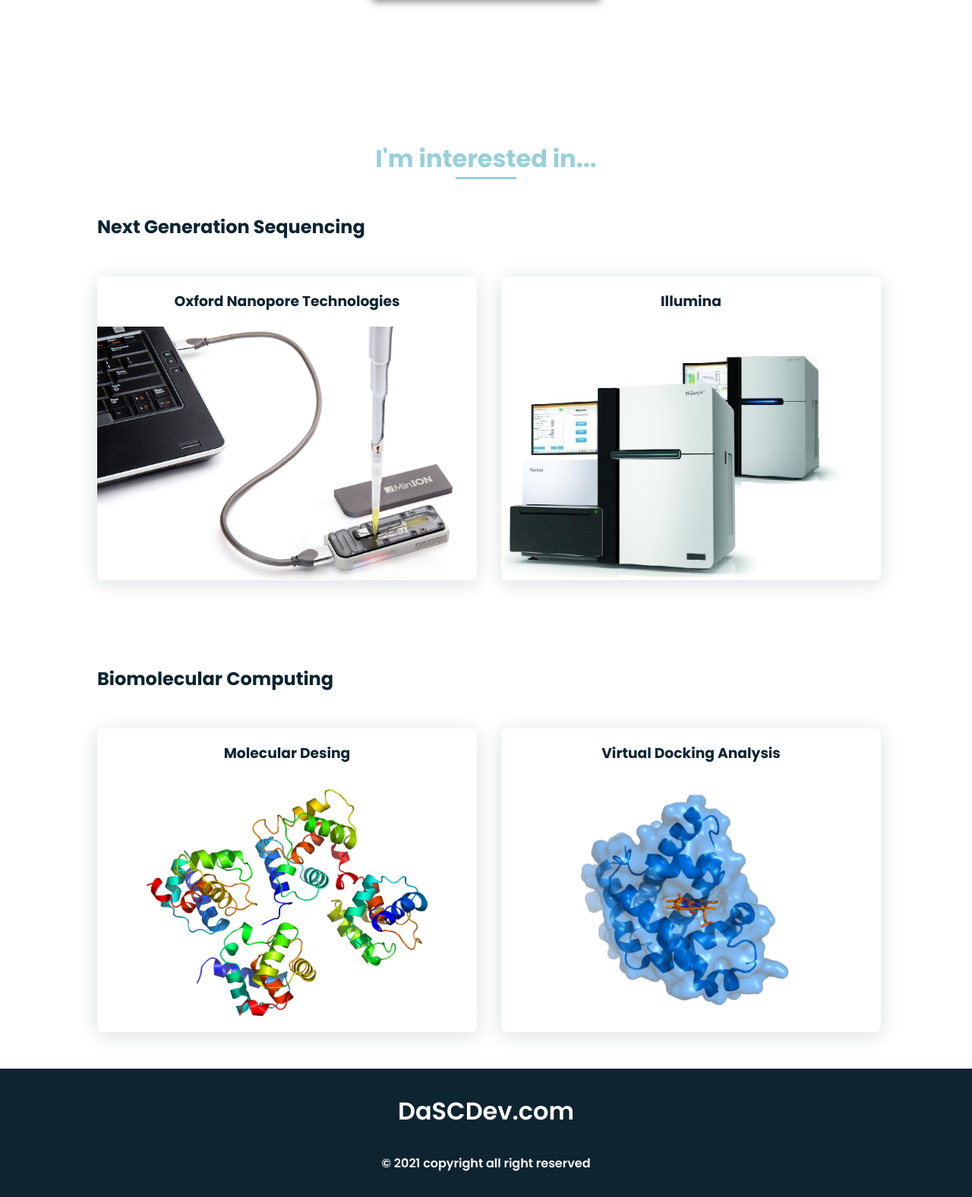
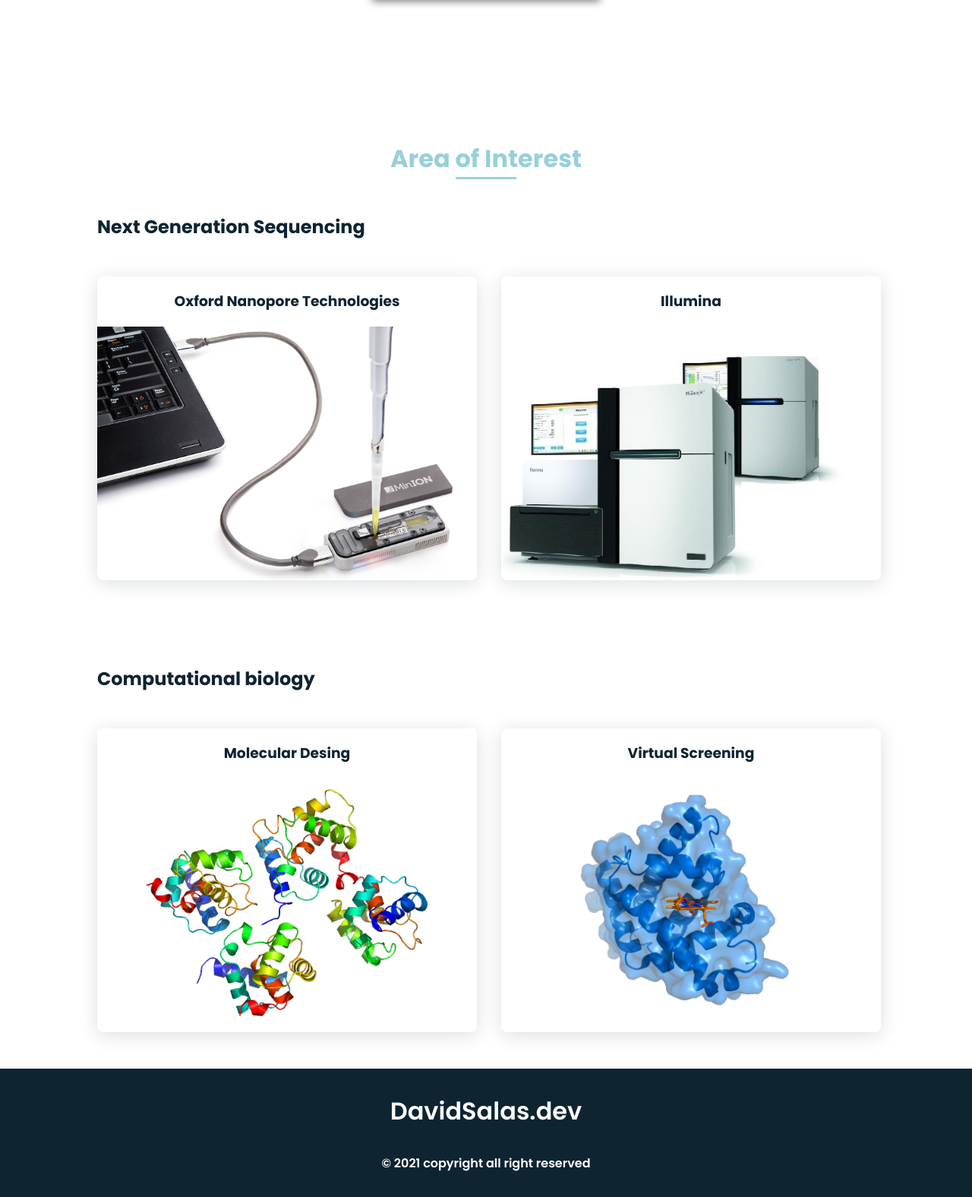
Before and after one commit to DaSC96/web, a plain HTML site: page index.html in a window 1280 px wide. Shown: the part 3081-4657 px from the top of the page at 76% size. Drawn offline with nearby package versions, Linux system fonts and the light colour scheme.

Commit message:
first one

```diff
--- a/index.html
+++ b/index.html
@@ -242,11 +242,9 @@
 
             </section>
 
-
-
             <!--===== EXPERIENCES =====-->
             <section class="work section" id="interested">
-                <h2 class="section-title">I'm interested in...</h2>
+                <h2 class="section-title">Area of Interest</h2>
 
                 <div class="skills__container bd-grid">
                     <h2 class="skills__subtitle">Next Generation Sequencing</h2>
@@ -266,15 +264,10 @@
                 </section>
 
 
-
-
-
                 <section class="work section" id="interested">
 
                     <div class="skills__container bd-grid">
-                        <h2 class="skills__subtitle">Biomolecular Computing</h2>
-                    <div>
-
+                        <h2 class="skills__subtitle">Computational biology</h2>                         <div>
 
                     </div>
                         <div class="work__img">
@@ -282,7 +275,7 @@
                             <img src="./static/img/bio6.png" alt="">
                         </div>
                         <div class="work__img">
-                            <h3 class="interes-img-titles" style="text-align:center ">Virtual Docking Analysis</h3>
+                            <h3 class="interes-img-titles" style="text-align:center ">Virtual Screening</h3>
 
                             <img src="./static/img/docking.PNG" alt="">
                         </div>
@@ -292,7 +285,7 @@
 
         <!--===== FOOTER =====-->
         <footer class="footer">
-            <p class="footer__title">DaSCDev.com</p>
+            <p class="footer__title">DavidSalas.dev</p>
            <!-- <div class="footer__social">
                 <a href="#" class="footer__icon"><i class='bx bxl-facebook' ></i></a>
                 <a href="#" class="footer__icon"><i class='bx bxl-instagram' ></i></a>
--- a/static/css/flipcard.css
+++ b/static/css/flipcard.css
@@ -29,16 +29,12 @@
     }
 }
 
-.container .card:hover{
-    height:420px;
 
-}
 
 .container .card{
     position:relative;
     max-width: 400px;
     height: 320px;
-
     background: #fff;
     margin:30px 10px;
     padding: 20px 20px;
@@ -46,6 +42,10 @@
     flex-direction: column;
     transition:0.5s ease-in-out;
     box-shadow: 0 5px 10px rgba(0, 0, 0, 0.5);
+}
+
+.container .card:hover{
+    width: 500px;
 }
 
 
@@ -68,7 +68,6 @@
     opacity: 50%;
     transition-delay: 0.2s;
 
-
 }
 
 .container .card .content{
@@ -82,6 +81,13 @@
     opacity: 0;
     transition:0.3s ease-in-out;
 
+}
+
+.container .card:hover .content{
+    visibility: visible;
+    opacity: 2;
+    bottom: -14rem;
+    transition-delay: 0.8s;
 }
 
 .container .card .content_title{
@@ -102,10 +108,3 @@
     top: -100px;
     transition-delay: 0.3s;
 }
-
-.container .card:hover .content{
-    visibility: visible;
-    opacity: 2;
-    bottom: -14rem;
-    transition-delay: 0.8s;
-}
```
